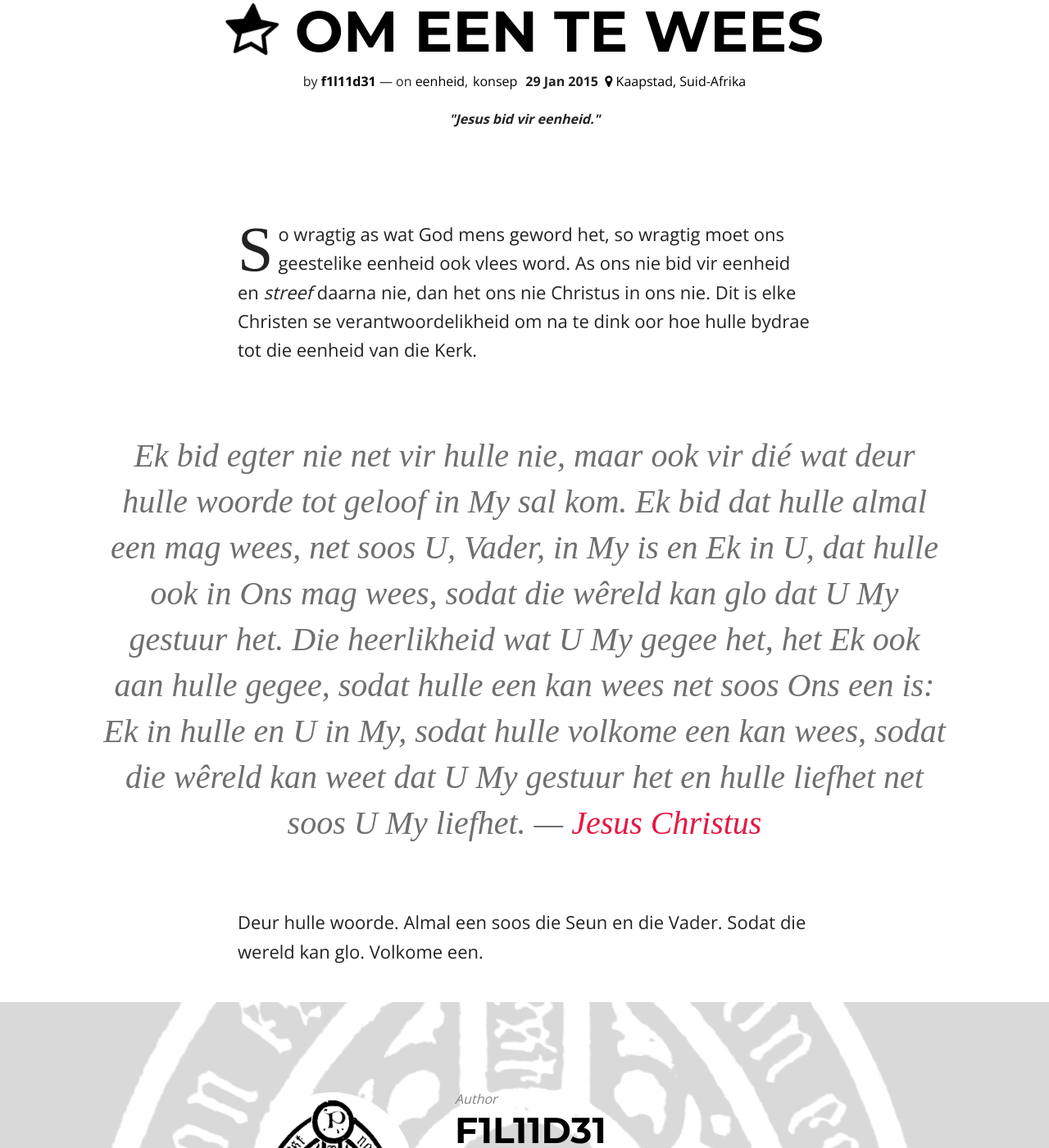
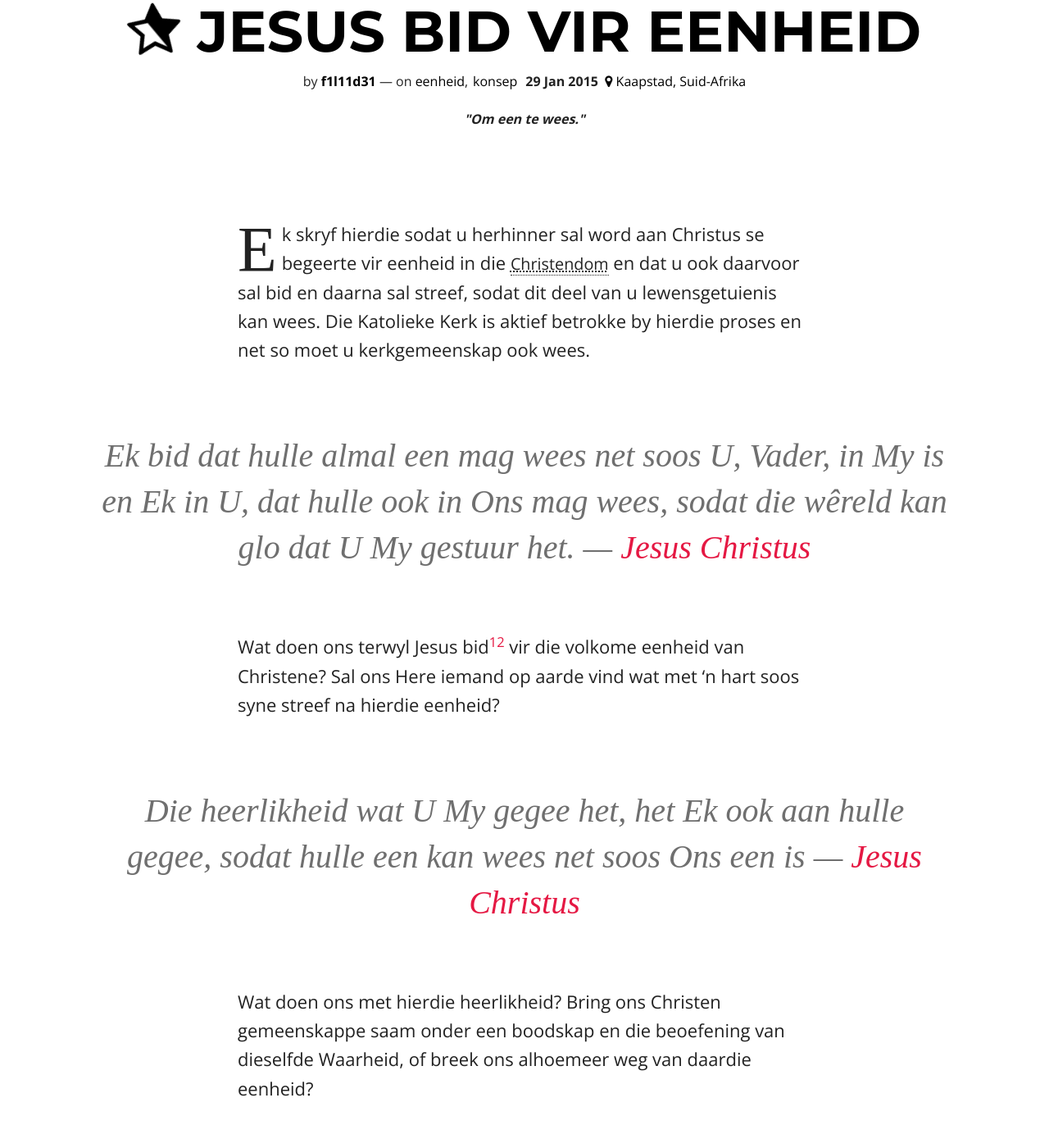
Before and after one commit to afrikatoliek/afrikatoliek.github.io, a Jekyll site: the page built from _posts/2015-01-29-om-een-te-wees.md, in a window 1280 px wide and 1400 px high, scrolled down 220 px. Shown: the whole window at 82% size. Built offline with Jekyll 4.4.1, drawn with Linux system fonts in a browser that asks for light colours; nearby versions of some CDN libraries; some of the changed text lies outside the part shown.

Commit message:
Inskrywings veranderings.

```diff
--- /dev/null
+++ b/_includes/afr83.html
@@ -0,0 +1,3 @@
+<span>
+Die Afrikaanse bybelteks kom van die [83-vertaling (AFR83)](https://www.bible.com/en-GB/versions/6-afr83-afrikaans-1983), soos gepubliseer deur die Bybelgenootskap van Suid-Afrika. Alle regte voorbehou.
+</span>
--- a/_posts/2015-01-29-om-een-te-wees.md
+++ b/_posts/2015-01-29-om-een-te-wees.md
@@ -1,8 +1,8 @@
 ---
 layout: post
-title: Om een te wees
-permalink: om-een-te-wees
-description: Jesus bid vir eenheid.
+title: Jesus bid vir eenheid
+permalink: om-een-te-wees-1
+description: Om een te wees.
 thumb: https://s-media-cache-ak0.pinimg.com/736x/51/4a/85/514a8535df63bc74bf86db06bda4a513.jpg
 headline: This is a headline.
 category: katolisme
@@ -18,8 +18,34 @@ featured: true
 published: true
 ---
 
-So wragtig as wat God mens geword het, so wragtig moet ons geestelike eenheid ook vlees word. As ons nie bid vir eenheid en *streef* daarna nie, dan het ons nie Christus in ons nie. Dit is elke Christen se verantwoordelikheid om na te dink oor hoe hulle bydrae tot die eenheid van die Kerk.
+Ek skryf hierdie sodat u herhinner sal word aan Christus se begeerte vir eenheid in die Christendom en dat u ook daarvoor sal bid en daarna sal streef, sodat dit deel van u lewensgetuienis kan wees. Die Katolieke Kerk is aktief betrokke by hierdie proses en net so moet u kerkgemeenskap ook wees.
 
-> Ek bid egter nie net vir hulle nie, maar ook vir dié wat deur hulle woorde tot geloof in My sal kom. Ek bid dat hulle almal een mag wees, net soos U, Vader, in My is en Ek in U, dat hulle ook in Ons mag wees, sodat die wêreld kan glo dat U My gestuur het. Die heerlikheid wat U My gegee het, het Ek ook aan hulle gegee, sodat hulle een kan wees net soos Ons een is: Ek in hulle en U in My, sodat hulle volkome een kan wees, sodat die wêreld kan weet dat U My gestuur het en hulle liefhet net soos U My liefhet. &mdash; <a target="_blank" href = "http://biblehub.com/john/17-20.htm">Jesus Christus</a>
+> Ek bid dat hulle almal een mag wees net soos U, Vader, in My is en Ek in U, dat hulle ook in Ons mag wees, sodat die wêreld kan glo dat U My gestuur het. --- [Jesus Christus][joh1721]
 
-Deur hulle woorde. Almal een soos die Seun en die Vader. Sodat die wereld kan glo. Volkome een.
+Wat doen ons terwyl Jesus bid[^joh1721][^afr83] vir die volkome eenheid van Christene? Sal ons Here iemand op aarde vind wat met 'n hart soos syne streef na hierdie eenheid?
+
+> Die heerlikheid wat U My gegee het, het Ek ook aan hulle gegee, sodat hulle een kan wees net soos Ons een is --- [Jesus Christus][joh1722]
+
+Wat doen ons met hierdie heerlikheid? Bring ons Christen gemeenskappe saam onder een boodskap en die beoefening van dieselfde Waarheid, of breek ons alhoemeer weg van daardie eenheid?
+
+> Ek in hulle en U in My, sodat hulle volkome een kan wees, sodat die wêreld kan weet dat U My gestuur het en hulle liefhet net soos U My liefhet. --- [Jesus Christus][joh1723]
+
+Hy soek volkome eenheid, gees en vlees, simbolies en fisies, innerlik en uiterlik. Kan waarheid verskil? Verskil ons net in styl van aanbidding, of is ons verskille groter as dit? Stem ons saam oor hoe redding bewerkstellig word? God het 'n boodskap vir die wêreld, en ons divisies saai die verkeerde boodskap uit.
+
+> Ek bid egter nie net vir hulle nie, maar ook vir dié wat deur hulle woorde tot geloof in My sal kom. --- [Jesus Christus][joh1720]
+
+Ons glo, omdat ons voorgangers ons gehelp het om te glo, veral ons ouers en veral die Kerk. Jesus bid vir my en vir u, sodat ons een kan wees. Hoekom is ons so hardkoppig, so stuitig, so stadig om te glo, dat Hy dit vir ons moontlik gemaak het om een te wees? En steeds verkies ons die pad van divisie.
+
+Is ons een met die Christene in die Hemel? Glo ons wat hulle glo, en aanbid ons soos hulle? Bestempel ons hulle geloof as vals en is ons tevrede om hulle te bespot? Kla ons die Christene aan wat grootgeword het met die apostels, dat hulle niks verstaan nie, en dat ons 1500 jaar na hulle uiteindelik die waarheid ken en verstaan? Ons is so vol sondige trots.
+
+[joh1720]: http://biblehub.com/john/17-20.htm "Johannes 17:20"
+[joh1721]: http://biblehub.com/john/17-21.htm "Johannes 17:21"
+[joh1722]: http://biblehub.com/john/17-22.htm "Johannes 17:22"
+[joh1723]: http://biblehub.com/john/17-23.htm "Johannes 17:23"
+
+[^afr83]:
+	{% include afr83.html %}
+
+[^joh1721]: [Johannes 17:20-23](http://biblehub.com/john/17-21.htm)
+
+*[Christendom]: Alle persone wat gedoop is en daardeur behoort aan Christus en dus deel vorm van sy bruid, die Kerk.
```
